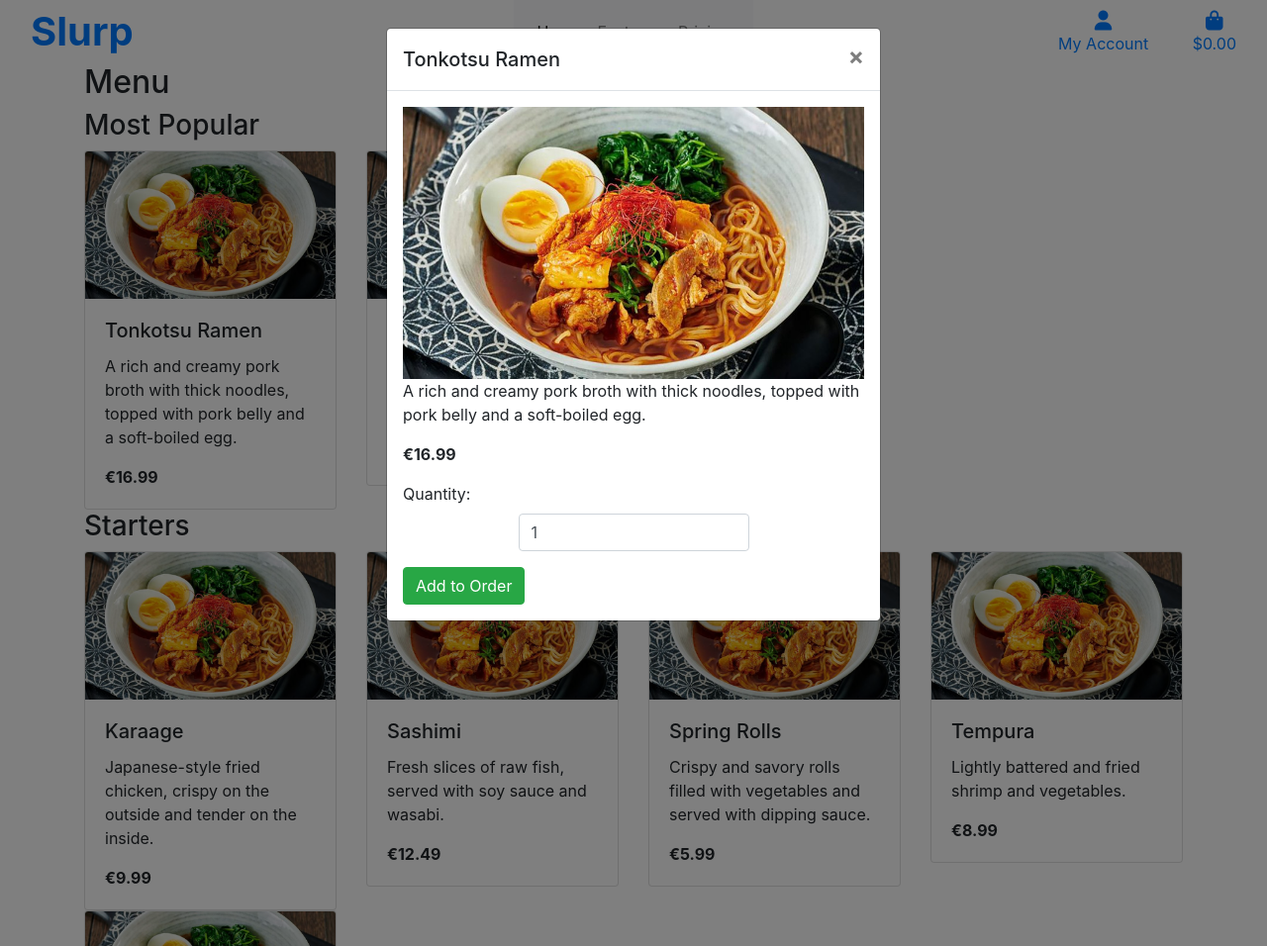
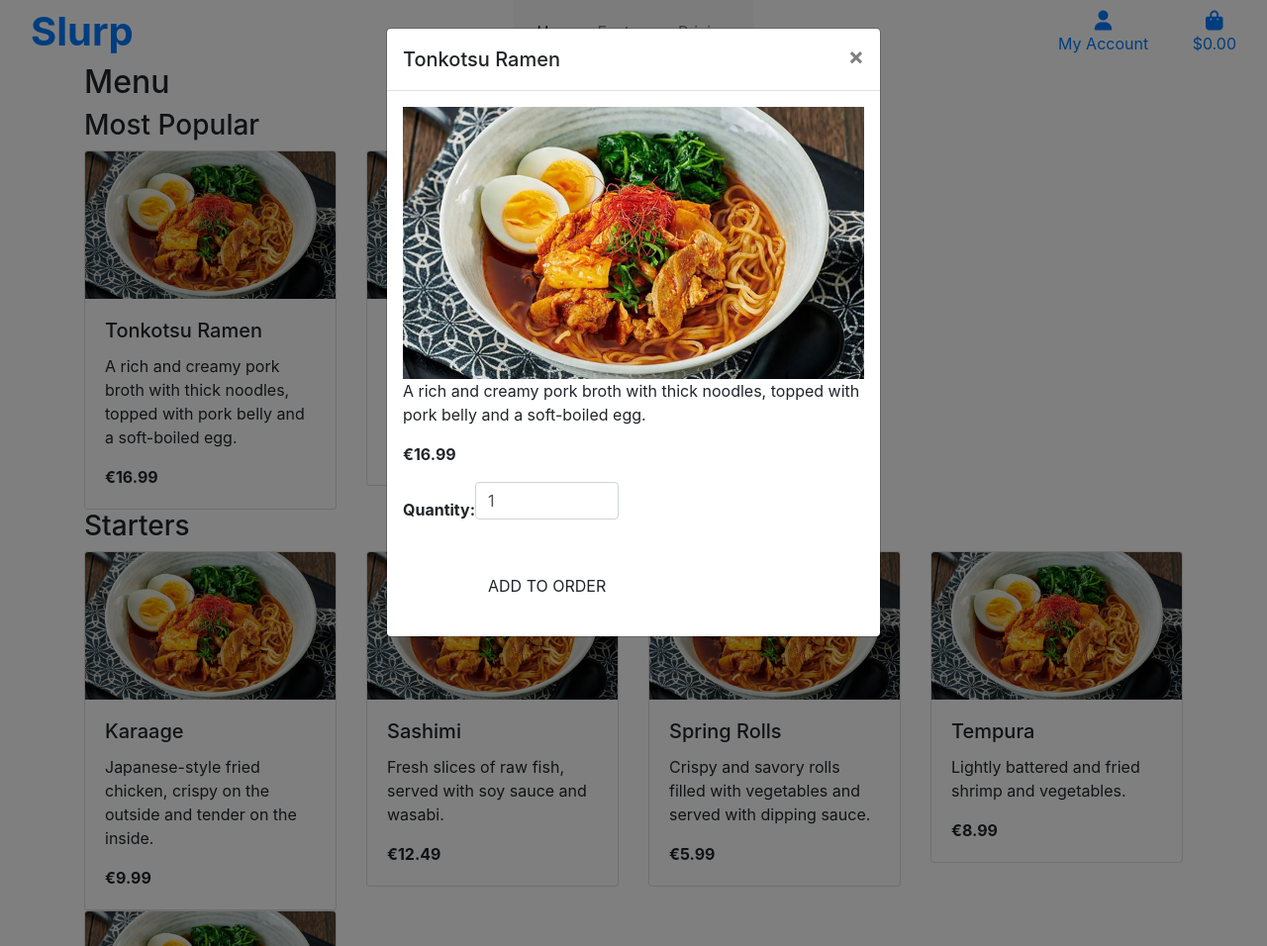
Before and after one commit to jamiemcstay/portfolio-5, a Django app: page /menu/ in a window 1280 px wide, after a click that opens the changed part. Shown: the whole page at 99% size. Run offline with Django 3.2, Linux system fonts and the light colour scheme; data comes from the database, SQL or seed files in the repository; both versions use the stored data as it was after the commit; some libraries are stand-ins or nearby versions.

Commit message:
Add form to submit item quantity, add to bag view and url

```diff
--- a/bag/contexts.py
+++ b/bag/contexts.py
@@ -1,5 +1,6 @@
 from decimal import Decimal
 from django.conf import settings
+
 
 def bag_contents(request):
 
--- a/bag/urls.py
+++ b/bag/urls.py
@@ -5,4 +5,5 @@ from .import views
 
 urlpatterns = [
     path('', views.view_bag, name='view_bag'),
+    path('add/<item_id>/', views.add_to_bag, name='add_to_bag'),
 ]
--- a/menu/templates/menu/menu.html
+++ b/menu/templates/menu/menu.html
@@ -46,12 +46,20 @@
                         {% endif %}
                         <p>{{ item.description }}</p>
                         <p><strong>€{{ item.price }}</strong></p>
-                        <form method="POST" action="#">
+                        <form class="form" action="{% url 'add_to_bag' item.id %}" method="POST">
                             {% csrf_token %}
-                            <label for="quantity">Quantity:</label>
-                            <input type="number" id="quantity" name="quantity" min="1" value="1"
-                                class="form-control w-50 mx-auto">
-                            <button type="submit" class="btn btn-success mt-3">Add to Order</button>
+                            <div class="form-row">
+                                <div class="col-12 d-flex">
+                                    <p class="mt-3"><strong>Quantity:</strong></p>
+                                    <div class="form-group">
+                                        <div class="input-group">
+                                            <input class="form-control qty_input" type="number" name="quantity" value="1" min="1" max="99" data-item_id="{{ item.id }}" id="id_qty_{{ item.id }}">
+                                        </div>
+                                        <input type="submit" class="btn btn-black rounded-0 text-uppercase mt-5" value="Add to Order">
+                                        <input type="hidden" name="redirect_url" value="{{ request.path }}">
+                                    </div>
+                                </div>
+                            </div>
                         </form>
                     </div>
                 </div>
@@ -100,13 +108,22 @@
                         {% endif %}
                         <p>{{ item.description }}</p>
                         <p><strong>€{{ item.price }}</strong></p>
-                        <form method="POST" action="#">
+                        <form class="form" action="{% url 'add_to_bag' item.id %}" method="POST">
                             {% csrf_token %}
-                            <label for="quantity">Quantity:</label>
-                            <input type="number" id="quantity" name="quantity" min="1" value="1"
-                                class="form-control w-50 mx-auto">
-                            <button type="submit" class="btn btn-success mt-3">Add to Order</button>
+                            <div class="form-row">
+                                <div class="col-12 d-flex">
+                                    <p class="mt-3"><strong>Quantity:</strong></p>
+                                    <div class="form-group">
+                                        <div class="input-group">
+                                            <input class="form-control qty_input" type="number" name="quantity" value="1" min="1" max="99" data-item_id="{{ item.id }}" id="id_qty_{{ item.id }}">
+                                        </div>
+                                        <input type="submit" class="btn btn-black rounded-0 text-uppercase mt-5" value="Add to Order">
+                                        <input type="hidden" name="redirect_url" value="{{ request.path }}">
+                                    </div>
+                                </div>
+                            </div>
                         </form>
+
                     </div>
                 </div>
             </div>
@@ -153,12 +170,20 @@
                         {% endif %}
                         <p>{{ item.description }}</p>
                         <p><strong>€{{ item.price }}</strong></p>
-                        <form method="POST" action="#">
+                        <form class="form" action="{% url 'add_to_bag' item.id %}" method="POST">
                             {% csrf_token %}
-                            <label for="quantity">Quantity:</label>
-                            <input type="number" id="quantity" name="quantity" min="1" value="1"
-                                class="form-control w-50 mx-auto">
-                            <button type="submit" class="btn btn-success mt-3">Add to Order</button>
+                            <div class="form-row">
+                                <div class="col-12 d-flex">
+                                    <p class="mt-3"><strong>Quantity:</strong></p>
+                                    <div class="form-group">
+                                        <div class="input-group">
+                                            <input class="form-control qty_input" type="number" name="quantity" value="1" min="1" max="99" data-item_id="{{ item.id }}" id="id_qty_{{ item.id }}">
+                                        </div>
+                                        <input type="submit" class="btn btn-black rounded-0 text-uppercase mt-5" value="Add to Order">
+                                        <input type="hidden" name="redirect_url" value="{{ request.path }}">
+                                    </div>
+                                </div>
+                            </div>
                         </form>
                     </div>
                 </div>
@@ -206,12 +231,20 @@
                         {% endif %}
                         <p>{{ item.description }}</p>
                         <p><strong>€{{ item.price }}</strong></p>
-                        <form method="POST" action="#">
+                        <form class="form" action="{% url 'add_to_bag' item.id %}" method="POST">
                             {% csrf_token %}
-                            <label for="quantity">Quantity:</label>
-                            <input type="number" id="quantity" name="quantity" min="1" value="1"
-                                class="form-control w-50 mx-auto">
-                            <button type="submit" class="btn btn-success mt-3">Add to Order</button>
+                            <div class="form-row">
+                                <div class="col-12 d-flex">
+                                    <p class="mt-3"><strong>Quantity:</strong></p>
+                                    <div class="form-group">
+                                        <div class="input-group">
+                                            <input class="form-control qty_input" type="number" name="quantity" value="1" min="1" max="99" data-item_id="{{ item.id }}" id="id_qty_{{ item.id }}">
+                                        </div>
+                                        <input type="submit" class="btn btn-black rounded-0 text-uppercase mt-5" value="Add to Order">
+                                        <input type="hidden" name="redirect_url" value="{{ request.path }}">
+                                    </div>
+                                </div>
+                            </div>
                         </form>
                     </div>
                 </div>
@@ -259,12 +292,20 @@
                         {% endif %}
                         <p>{{ item.description }}</p>
                         <p><strong>€{{ item.price }}</strong></p>
-                        <form method="POST" action="#">
+                        <form class="form" action="{% url 'add_to_bag' item.id %}" method="POST">
                             {% csrf_token %}
-                            <label for="quantity">Quantity:</label>
-                            <input type="number" id="quantity" name="quantity" min="1" value="1"
-                                class="form-control w-50 mx-auto">
-                            <button type="submit" class="btn btn-success mt-3">Add to Order</button>
+                            <div class="form-row">
+                                <div class="col-12 d-flex">
+                                    <p class="mt-3"><strong>Quantity:</strong></p>
+                                    <div class="form-group">
+                                        <div class="input-group">
+                                            <input class="form-control qty_input" type="number" name="quantity" value="1" min="1" max="99" data-item_id="{{ item.id }}" id="id_qty_{{ item.id }}">
+                                        </div>
+                                        <input type="submit" class="btn btn-black rounded-0 text-uppercase mt-5" value="Add to Order">
+                                        <input type="hidden" name="redirect_url" value="{{ request.path }}">
+                                    </div>
+                                </div>
+                            </div>
                         </form>
                     </div>
                 </div>
--- a/requirements.txt
+++ b/requirements.txt
@@ -1,9 +1,9 @@
+setuptools==67.0.0
 asgiref==3.8.1
 Django==3.2.25
-django-allauth==0.41.0
+django-allauth==0.50.0
 oauthlib==3.2.2
 python3-openid==3.2.0
 pytz==2024.2
 requests-oauthlib==2.0.0
-setuptools==67.0.0
 sqlparse==0.5.3
--- a/slurp/settings.py
+++ b/slurp/settings.py
@@ -26,7 +26,7 @@ SECRET_KEY = 'django-insecure-o!@4m)(j4g35&*d2m0mkifc7+r*@h)(j*0t7-6+6ld5$3%z@_#
 # SECURITY WARNING: don't run with debug turned on in production!
 DEBUG = True
 
-ALLOWED_HOSTS = ['8000-jamiemcstay-portfolio5-p981yhdab79.ws-eu117.gitpod.io']
+ALLOWED_HOSTS = ['127.0.0.1']
 
 
 # Application definition
```
Also changed, not shown: bag/views.py (+16 -1 lines), db.sqlite3, 1 other file.
